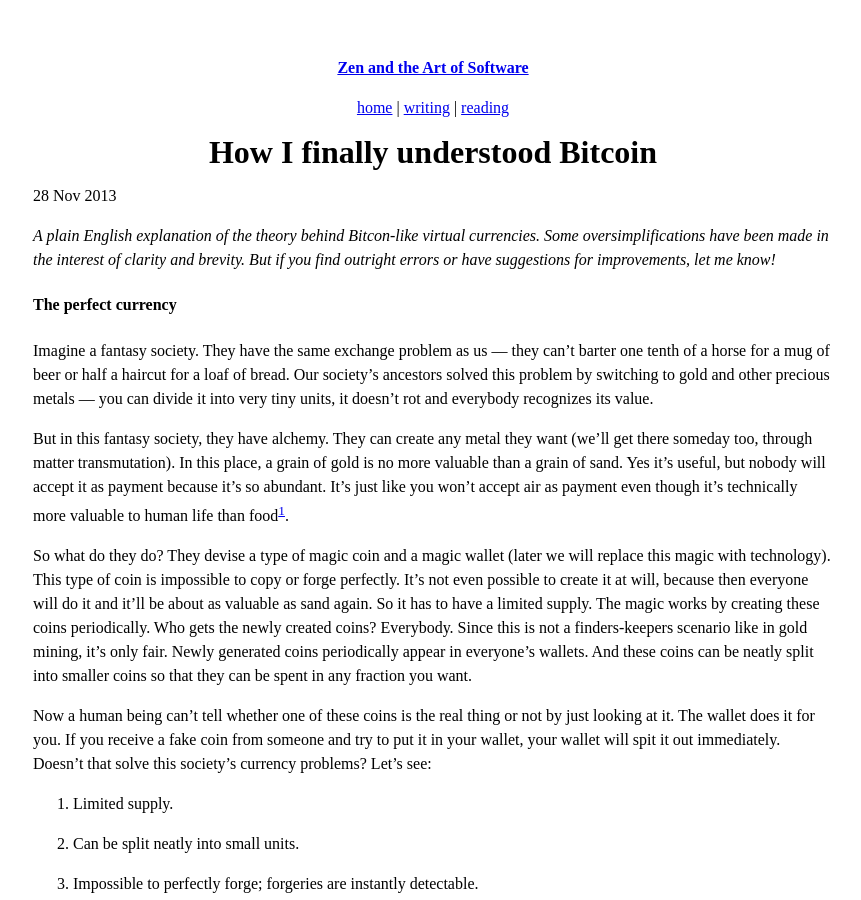
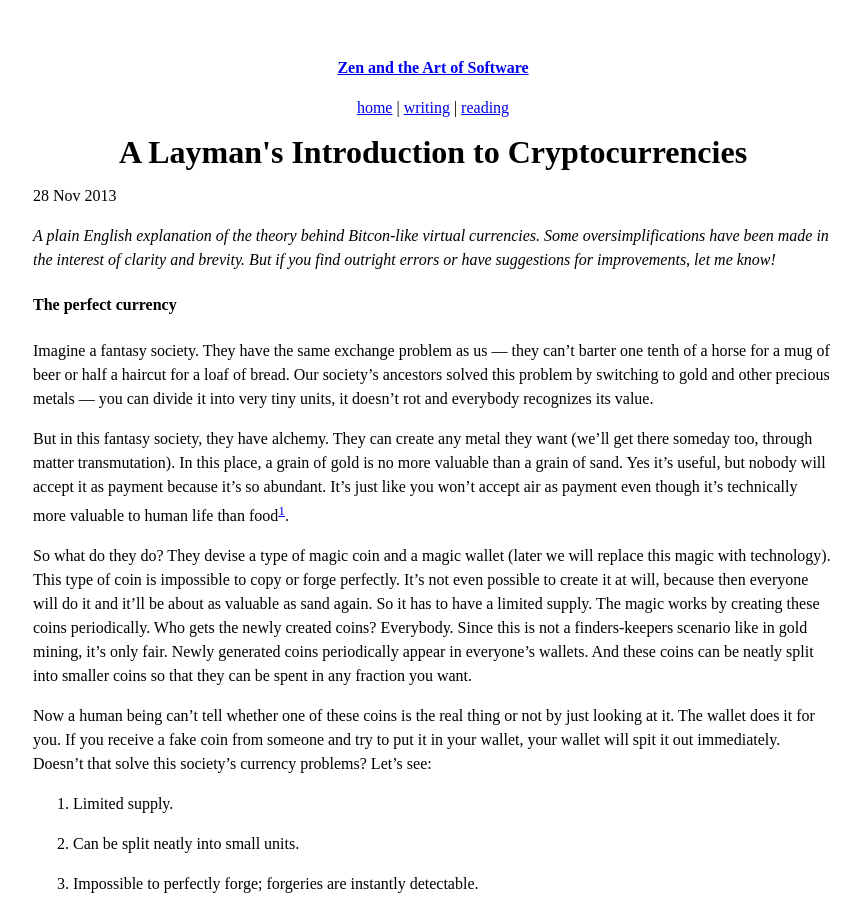
Before and after one commit to hliyan/hliyan.github.io, a Jekyll site: the page built from _posts/2013-11-28-how-i-finally-understood-bitcoin.md, in a window 1280 px wide and 900 px high. Shown: the whole window, without its empty margins (207-1068 px from the left). Built offline with Jekyll 4.4.1, drawn with Linux system fonts in a browser that asks for light colours.

Commit message:
Update 2013-11-28-how-i-finally-understood-bitcoin.md

```diff
--- a/_posts/2013-11-28-how-i-finally-understood-bitcoin.md
+++ b/_posts/2013-11-28-how-i-finally-understood-bitcoin.md
@@ -1,6 +1,6 @@
 ---
 layout: post
-title: How I finally understood Bitcoin
+title: A Layman's Introduction to Cryptocurrencies
 date: 2013-11-28 17:00:00
 ---
 
```
